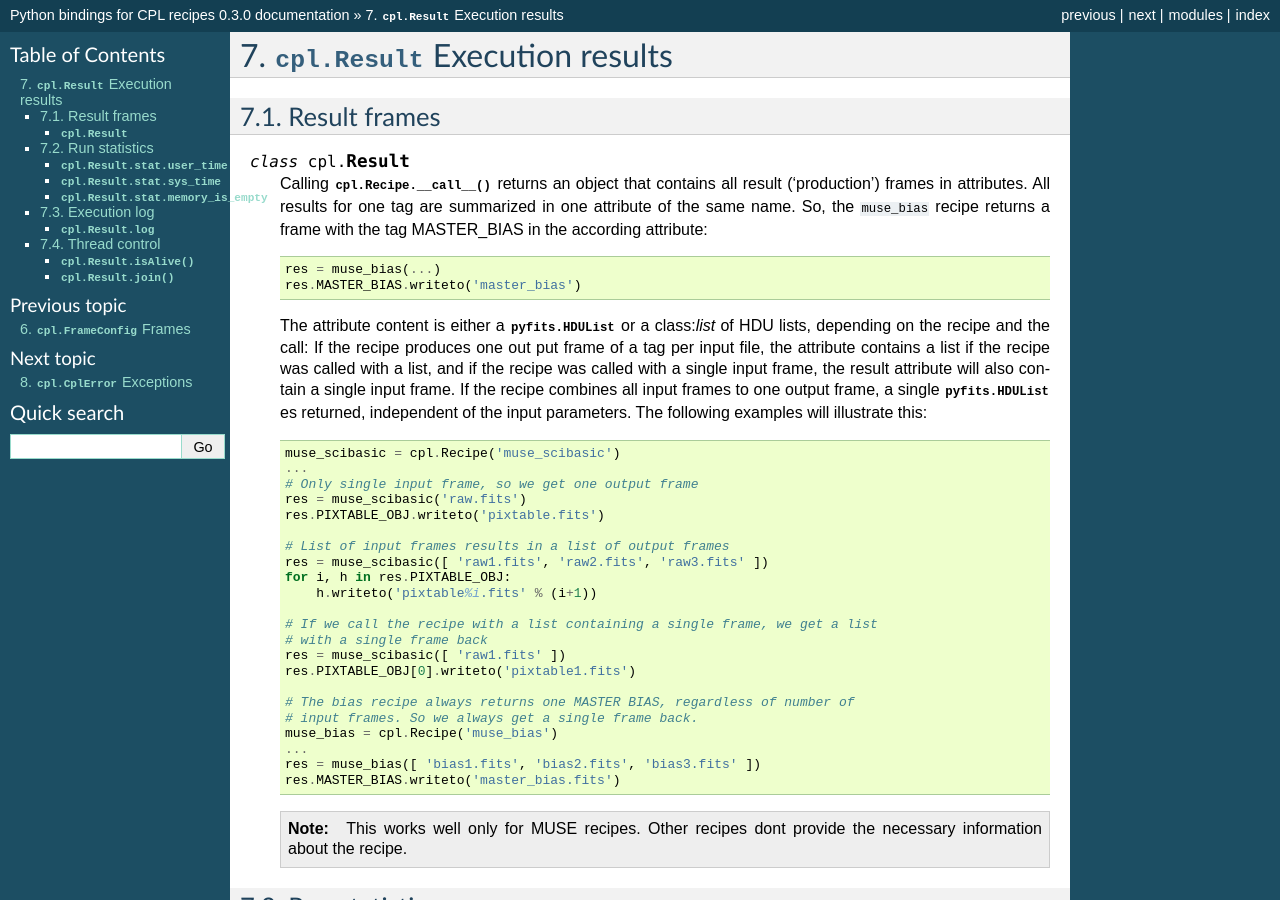
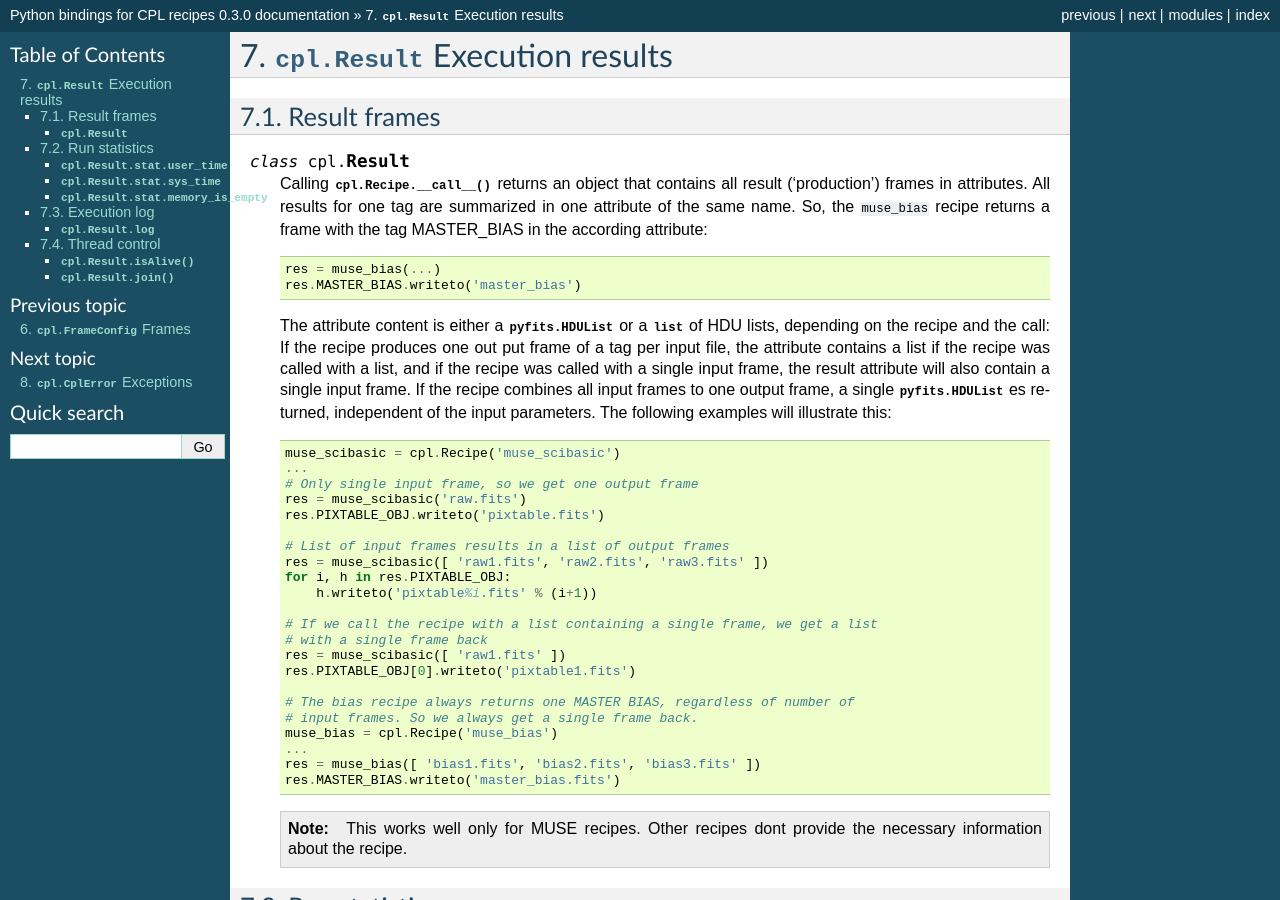
Before and after one commit to olebole/python-cpl, a Sphinx documentation site: the page built from doc/result.rst, in a window 1280 px wide and 900 px high. Built offline with Sphinx 7.4.7, drawn with Linux system fonts in a browser that asks for light colours; the version number is read from the project's files by our own code.

Commit message:
More small doc fixes

```diff
--- a/doc/conf.py
+++ b/doc/conf.py
@@ -197,4 +197,4 @@ latex_use_modindex = False
 
 
 # Example configuration for intersphinx: refer to the Python standard library.
-intersphinx_mapping = {'http://docs.python.org/': None}
+intersphinx_mapping = {'http://docs.python.org/': None, 'http://stsdas.stsci.edu/download/ms-tmp/build/html':None}
--- a/doc/msg.rst
+++ b/doc/msg.rst
@@ -53,7 +53,7 @@ Log message lists
 
 The :class:`cpl.Result` object as well as a :class:`cpl.CplError` have an
 attribute :attr:`cpl.Result.log` resp. :attr:`cpl.CplError.log` that contains
-the list of all log messages.
+the :class:`list` of all log messages.
 
 .. autoclass:: cpl.log.LogList
 
--- a/doc/result.rst
+++ b/doc/result.rst
@@ -14,14 +14,14 @@ Result frames
      res = muse_bias(...)
      res.MASTER_BIAS.writeto('master_bias')
 
-   The attribute content is either a :class:`pyfits.HDUList` or a class:`list`
-   of HDU lists, depending on the recipe and the call: If the recipe produces
-   one out put frame of a tag per input file, the attribute contains a list if
-   the recipe was called with a list, and if the recipe was called with a
-   single input frame, the result attribute will also contain a single input
-   frame. If the recipe combines all input frames to one output frame, a
-   single :class:`pyfits.HDUList` es returned, independent of the input
-   parameters. The following examples will illustrate this::
+   The attribute content is either a :class:`pyfits.HDUList` or a
+   :class:`list` of HDU lists, depending on the recipe and the call: If the
+   recipe produces one out put frame of a tag per input file, the attribute
+   contains a list if the recipe was called with a list, and if the recipe was
+   called with a single input frame, the result attribute will also contain a
+   single input frame. If the recipe combines all input frames to one output
+   frame, a single :class:`pyfits.HDUList` es returned, independent of the
+   input parameters. The following examples will illustrate this::
 
      muse_scibasic = cpl.Recipe('muse_scibasic')
      ...
```
Also changed, not shown: other parts of doc/msg.rst (+1 -1 lines).
